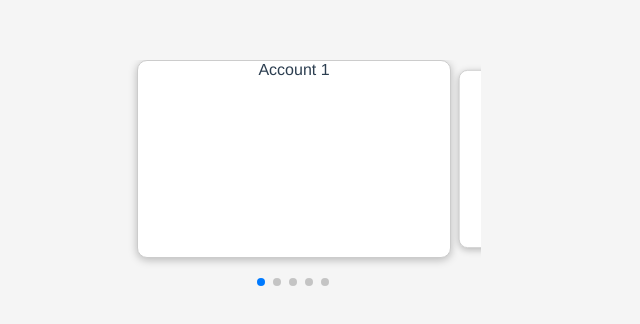
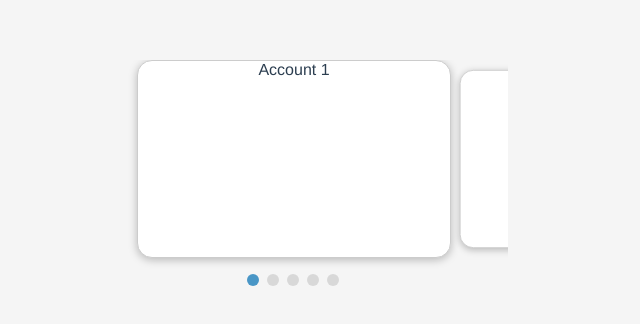
Before and after one commit to drinkingtheink/vue-swiperjs-demo, a Vue app: page / in a window 1280 px wide. Shown: the top 324 px of the page, without its empty margins (347-987 px from the left). Built offline with nearby package versions, Linux system fonts and the light colour scheme.

Commit message:
dynamic accounts, pagination polish

```diff
--- a/src/components/AccountCarousel.vue
+++ b/src/components/AccountCarousel.vue
@@ -1,14 +1,15 @@
 <template>
-  <div class="stage">
+  <div class="account-carousel-stage">
     <swiper
+      class="account-carousel"
       ref="accountCarousel"
       :options="carouselOptions"
     >
-      <swiper-slide>Account 1</swiper-slide>
-      <swiper-slide>Account 2</swiper-slide>
-      <swiper-slide>Account 3</swiper-slide>
-      <swiper-slide>Account 4</swiper-slide>
-      <swiper-slide>Account 5</swiper-slide>
+      <swiper-slide
+        v-for="account in accounts"
+        :key="account.name"
+      >{{ account.name }}</swiper-slide>
+
       <div class="swiper-pagination" slot="pagination"></div>
     </swiper>
   </div>
@@ -27,11 +28,34 @@ export default {
           el: '.swiper-pagination',
           clickable: true,
         },
-        spaceBetween: -8, // achieves the 15px gap between carousel slides as prescribed in final design
+        spaceBetween: -7.5, // achieves the 15px gap between carousel slides as prescribed in final design
         grabCursor: true,
         slidesPerView: 'auto', // this combined with set width of carousel panes gives us the "peeking" effect
         centeredSlides: true,
-      }
+        a11y: {
+          containerMessage: 'Your Accounts',
+          paginationBulletMessage: 'Go to Account {{index}}',
+          lastSlideMessage: 'This is the last Account in this list'
+        }
+      },
+      activePaneIndex: 0,
+      accounts: [
+        {
+          name: 'Account 1'
+        },
+        {
+          name: 'Account 2'
+        },
+        {
+          name: 'Account 3'
+        },
+        {
+          name: 'Account 4'
+        },
+        {
+          name: 'Account 5'
+        },
+      ]
     }
   },
   components: {
@@ -39,22 +63,33 @@ export default {
     SwiperSlide
   },
   computed: {
-    swiper() {
-      return this.$refs.accountCarousel.$swiper
+    swiperInstance() {
+      return this.$refs.accountCarousel.$swiper;
+    }
+  },
+  methods: {
+    goToPane(paneIndex) {
+      this.swiperInstance.slideTo(paneIndex);
+      this.updateActivePaneIndex(paneIndex);
+    },
+    updateActivePaneIndex(paneIndex) {
+      this.activePaneIndex = paneIndex;
     }
   },
   mounted() {
-    console.log('Current Swiper instance object', this.swiper)
+    console.log('Current Swiper instance object', this.swiperInstance)
   },
+  beforeDestroy() {
+    this.swiperInstance.destroy();
+  }
 }
 </script>
 
-<!-- Add "scoped" attribute to limit CSS to this component only -->
-<style scoped>
+<style>
 /** SWIPER STYLES **/
 
-.stage {
-  max-width: 376px;
+.account-carousel-stage {
+  max-width: 430px;
   margin: 0 auto;
 }
 
@@ -69,7 +104,7 @@ export default {
   width: 312px;
   transform: scale(0.9);
   background-color: white;
-  border-radius: 10px;
+  border-radius: 15px;
   box-shadow: 0px 2px 8px 0px rgba(0, 0, 0, 0.25);
 }
 
@@ -78,15 +113,25 @@ export default {
   transform: scale(1);
 }
 
+/** PAGINATION */
+.swiper-pagination-bullet {
+  height: 12px;
+  width: 12px;
+  opacity: 0.7;
+  margin: 0 0.5rem 0 0;
+  transition: all 0.2s;
+  background-color: #ccc;
+}
+
 .swiper-pagination-bullet-active {
   background-color: #006eb2;
 }
 
-.swiper-pagination-bullet {
-  height: 12px !important;
-  width: 12px !important;
+.swiper-pagination-bullet-active:hover {
+  opacity: 1;
 }
 
+/** MEDIA QUERIES */
 @media only screen and (max-width: 376px) {
   .stage {
     width: 100vw;
```
